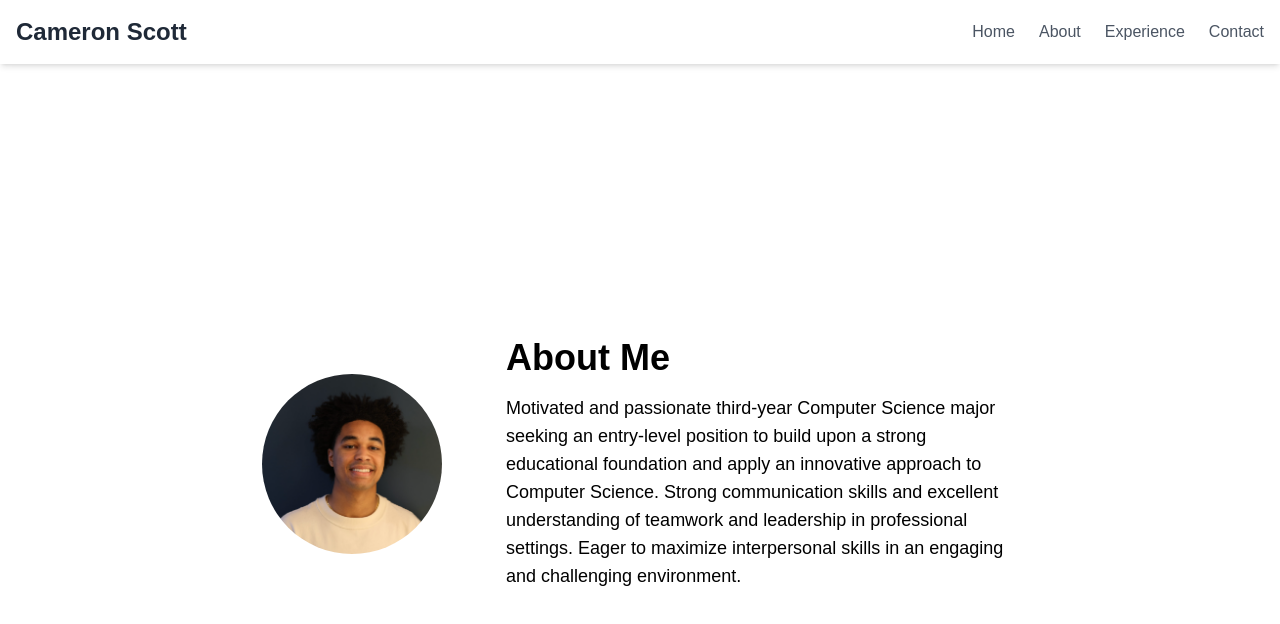
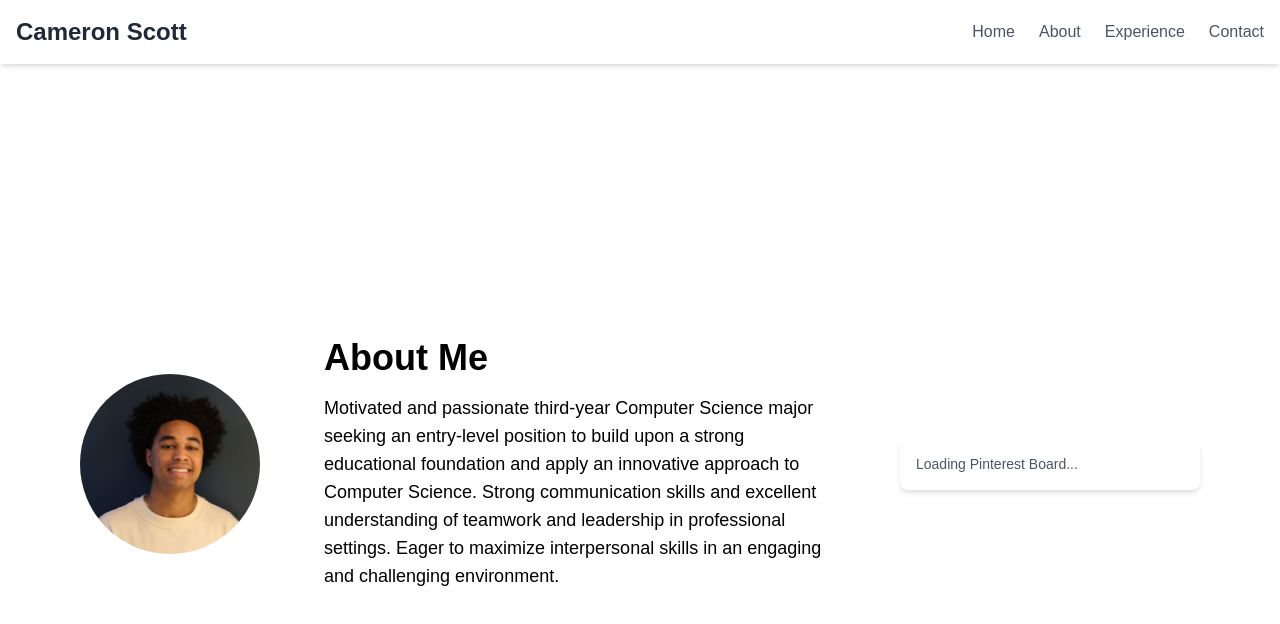
Before and after one commit to camscott16/casctt, a Next.js app: page /about in a window 1280 px wide. Shown: the top 624 px of the page. Built offline with nearby package versions, Linux system fonts and the light colour scheme.

Commit message:
haha new pinterest board

```diff
--- a/app/about/page.tsx
+++ b/app/about/page.tsx
@@ -1,5 +1,6 @@
 import Image from 'next/image';
 import React from 'react';
+import PinterestBoard from '@/components/PinterestBoard/pinterestBoard';
 
 const About: React.FC = () => {
   return (
@@ -18,6 +19,9 @@ const About: React.FC = () => {
         </p>
 
       </div>
+      <div className="hidden md:block w-80">
+        <PinterestBoard />
+      </div>
     </div>
   );
 };
--- /dev/null
+++ b/components/PinterestBoard/pinterestBoard.tsx
@@ -0,0 +1,34 @@
+"use client";
+
+import { useEffect } from "react";
+
+const PinterestBoard = () => {
+  useEffect(() => {
+    const script = document.createElement("script");
+    script.async = true;
+    script.src = "https://assets.pinterest.com/js/pinit.js";
+    script.dataset.pinBuild = "doBuild";
+    document.body.appendChild(script);
+
+    return () => {
+      document.body.removeChild(script);
+    };
+  }, []);
+
+  return (
+    <div className="p-4 shadow-md bg-white rounded-lg">
+      <a
+        data-pin-do="embedBoard"
+        data-pin-board-width="300"
+        data-pin-scale-height="500"
+        data-pin-scale-width="80"
+        href="https://www.pinterest.com/camscott17/espa%C3%B1a/"
+      >
+        {/* Fallback message if widget fails */}
+        <p className="text-gray-600 text-sm">Loading Pinterest Board...</p>
+      </a>
+    </div>
+  );
+};
+
+export default PinterestBoard;
```
